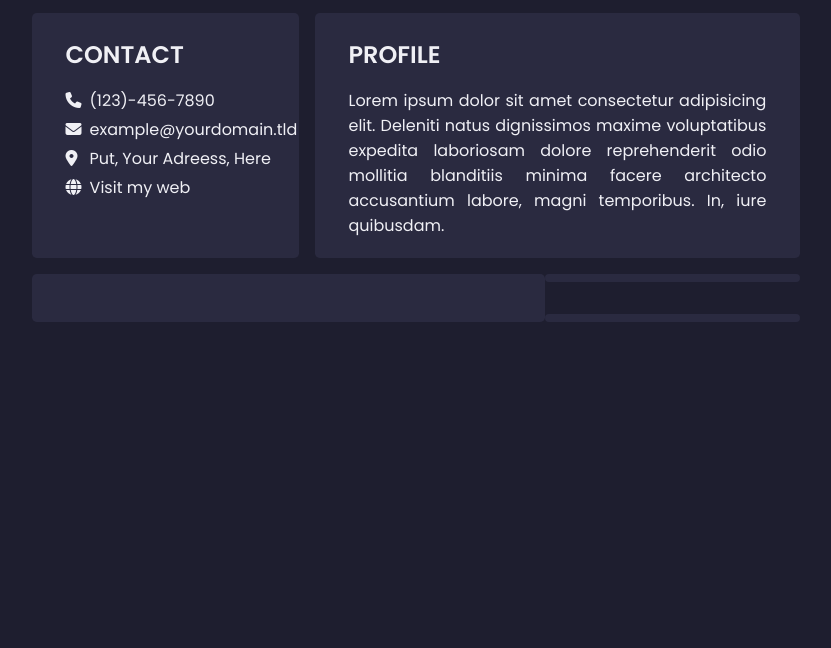
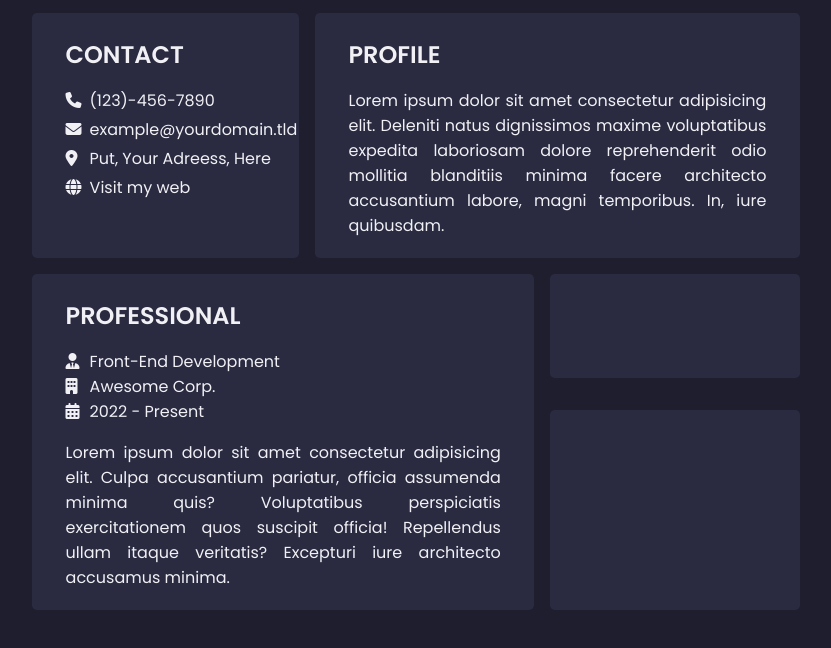
Before and after one commit to jocolirgb/resume, a plain HTML site: page index.html in a window 1280 px wide. Shown: the part 134-782 px from the top of the page, without its empty margins (224-1055 px from the left). Drawn offline with Linux system fonts and the light colour scheme.

Commit message:
added professional section

```diff
--- a/index.html
+++ b/index.html
@@ -53,8 +53,28 @@
           </p>
         </div>
       </section>
-      <section class="flex flex-row stretch">
-        <div class="card" id="professional"></div>
+      <section class="flex flex-row stretch gap">
+        <div class="card" id="professional">
+          <h2>PROFESSIONAL</h2>
+          <div class="icon-row flex">
+            <i class="fa-solid fa-user-tie icons"></i>
+            <span>Front-End Development</span>
+          </div>
+          <div class="icon-row flex">
+            <i class="fa-solid fa-building icons"></i>
+            <span>Awesome Corp.</span>
+          </div>
+          <div class="icon-row flex">
+            <i class="fa-solid fa-calendar-days icons"></i>
+            <span>2022 - Present</span>
+          </div>
+          <p>
+            Lorem ipsum dolor sit amet consectetur adipisicing elit. Culpa
+            accusantium pariatur, officia assumenda minima quis? Voluptatibus
+            perspiciatis exercitationem quos suscipit officia! Repellendus ullam
+            itaque veritatis? Excepturi iure architecto accusamus minima.
+          </p>
+        </div>
         <div class="flex flex-col gap stretch right-group">
           <div class="card" id="education"></div>
           <div class="card" id="skills"></div>
--- a/styles.css
+++ b/styles.css
@@ -123,6 +123,10 @@ ul li {
   flex: 2;
 }
 
+#professional .icon-row {
+  padding-left: 2rem;
+}
+
 .right-group {
   flex: 1;
 }
```
